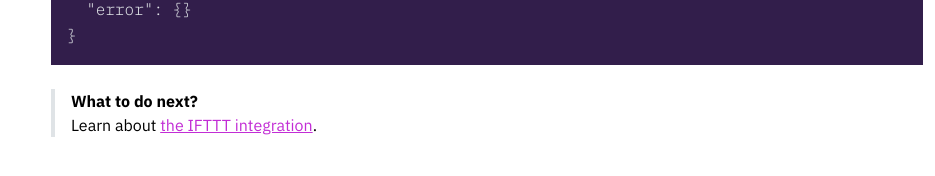
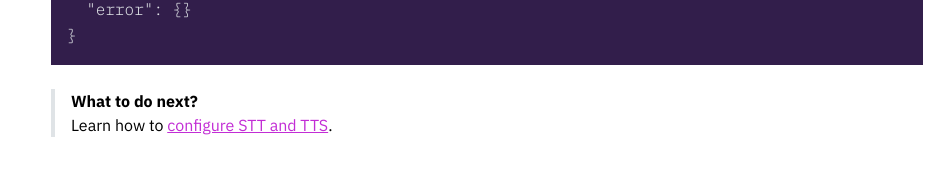
Before and after one commit to Watson-Personal-Assistant/developer, a Jekyll site: the page built from _content/audio/interface.md, in a window 1280 px wide. Shown: the part 4663-4839 px from the top of the page, without its empty margins (345-1280 px from the left). Built offline with Jekyll 4.4.1, drawn with Linux system fonts in a browser that asks for light colours; some web fonts are replaced.

Commit message:
configure TTS

````diff
--- a/_content/audio/interface.md
+++ b/_content/audio/interface.md
@@ -177,4 +177,4 @@ Example:
 }
 ```
 > **What to do next?**<br/>
-Learn about [the IFTTT integration]({{site.baseurl}}/ifttt/what-is-ifttt/).
+Learn how to [configure STT and TTS]({{site.baseurl}}/audio/configure_SST_multi_tentant/).
````
